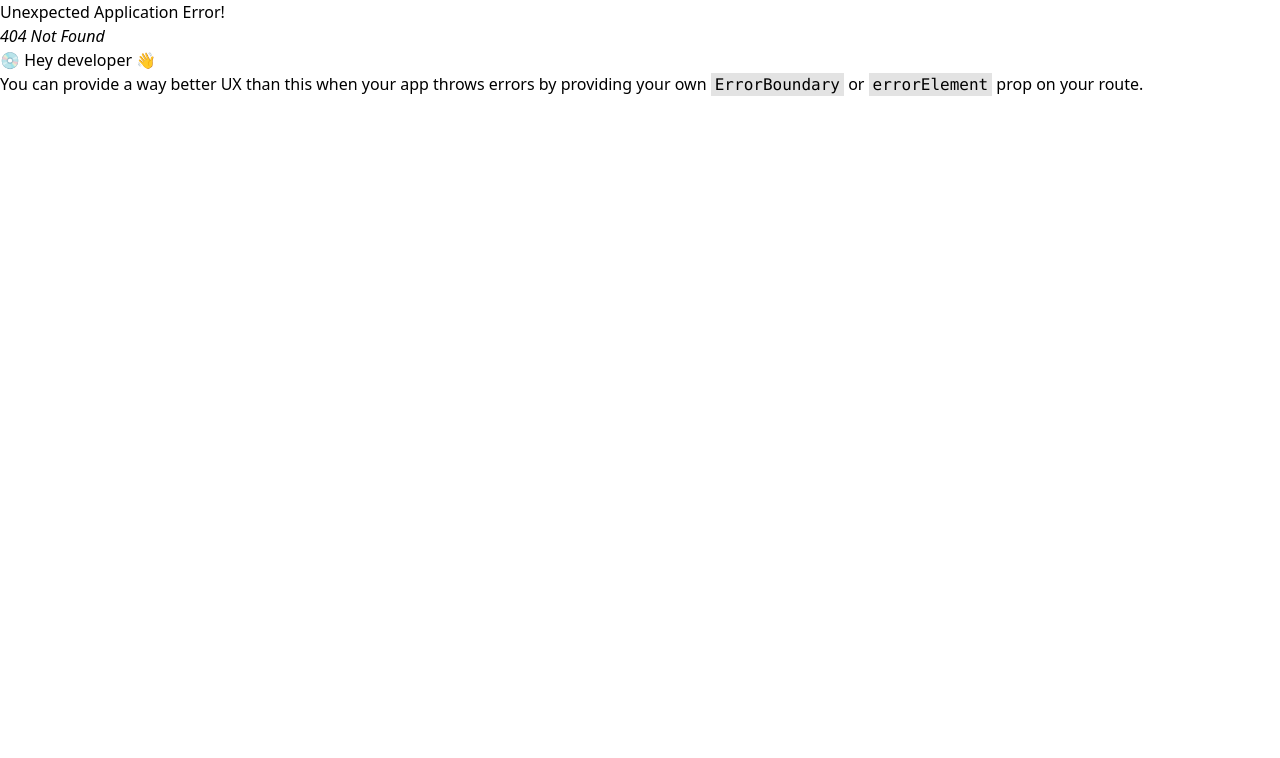
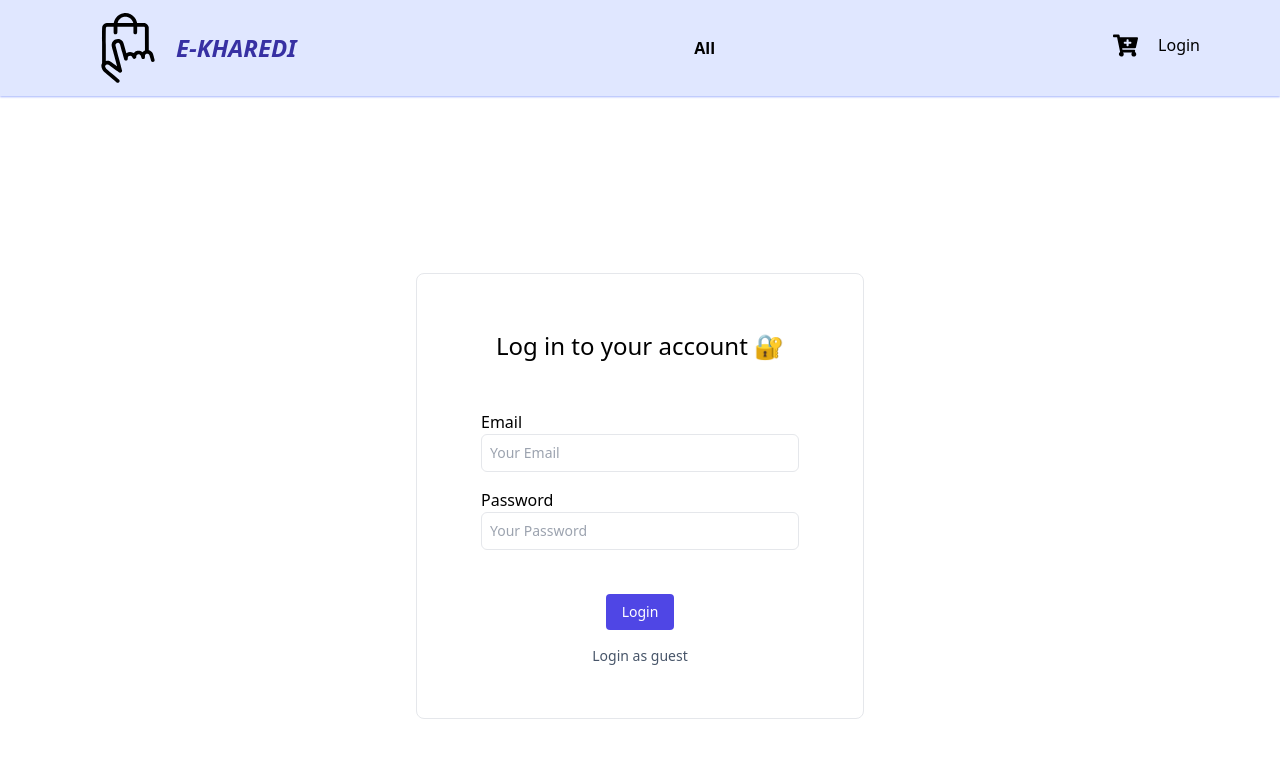
Before and after one commit to amarphule/e-kharedi, a React (Create React App) app: page /login in a window 1280 px wide. Before the commit this address had no page. Shown: the top 758 px of the page. Built offline with nearby package versions, Linux system fonts and the light colour scheme; no server answers.

Commit message:
feat: page not found

```diff
--- a/src/components/Header/Header.js
+++ b/src/components/Header/Header.js
@@ -59,7 +59,9 @@ const Header = () => {
           </button>
         </Link>
 
-        <div className="ml-5">Login</div>
+        <div className="ml-5">
+          <Link to="/login">Login</Link>
+        </div>
       </div>
     </div>
   );
--- a/src/index.js
+++ b/src/index.js
@@ -7,8 +7,10 @@ import { Provider } from "react-redux";
 import store from "./Store/Store";
 
 import { RouterProvider, createBrowserRouter } from "react-router-dom";
-import { Cart } from "./components/Cart/Cart";
-import Home from "./components/Home/Home";
+import { Cart } from "./pages/Cart/Cart";
+import Home from "./pages/Home/Home";
+import Login from "./pages/Login/Login";
+import PageNotFound from "./pages/PageNotFound/PageNotFound";
 
 const router = createBrowserRouter([
   {
@@ -18,6 +20,7 @@ const router = createBrowserRouter([
         <App />
       </Provider>
     ),
+    errorElement: <PageNotFound />,
     children: [
       {
         path: "/",
@@ -31,6 +34,10 @@ const router = createBrowserRouter([
         path: "/cart",
         element: <Cart />,
       },
+      {
+        path: "/login",
+        element: <Login />,
+      },
     ],
   },
 ]);
--- a/src/components/Cart/Cart.js
+++ b/src/pages/Cart/Cart.js
@@ -1,5 +1,5 @@
 import React, { useEffect } from "react";
-import CartCard from "../Card/CartCard";
+import CartCard from "../../components/Card/CartCard";
 import { useDispatch, useSelector } from "react-redux";
 import { Link } from "react-router-dom";
 import { removeAll, totalCartPriceAndQuantity } from "../../slices/cartSlice";
--- a/src/components/Home/Home.js
+++ b/src/pages/Home/Home.js
@@ -1,9 +1,9 @@
 import React, { useEffect } from "react";
-import Card from "../Card/Card";
+import Card from "../../components/Card/Card";
 import { useDispatch, useSelector } from "react-redux";
 import { fetchProducts } from "../../slices/productsSlice";
-import Shimmer from "../Card/Shimmer";
-import SearchProduct from "../Search/SearchProduct";
+import Shimmer from "../../components/Card/Shimmer";
+import SearchProduct from "../../components/Search/SearchProduct";
 
 const Home = () => {
   const { products, isLoading, error } = useSelector((store) => store.products);
--- /dev/null
+++ b/src/pages/Login/Login.js
@@ -0,0 +1,48 @@
+import React from "react";
+
+const Login = () => {
+  const handleSubmit = (e) => {
+    e.preventDefault();
+  };
+  return (
+    <div className="h-screen flex bg-gray-bg1">
+      <div className="w-full max-w-md m-auto bg-white rounded-lg border border-primaryBorder shadow-default py-10 px-16">
+        <h1 className="text-2xl font-medium text-primary mt-4 mb-12 text-center">
+          Log in to your account 🔐
+        </h1>
+
+        <form onSubmit={handleSubmit}>
+          <div>
+            <label htmlFor="email">Email</label>
+            <input
+              type="email"
+              className="w-full p-2 text-primary border rounded-md outline-none text-sm transition duration-150 ease-in-out mb-4"
+              id="email"
+              placeholder="Your Email"
+            />
+          </div>
+          <div>
+            <label htmlFor="password">Password</label>
+            <input
+              type="password"
+              className="w-full p-2 text-primary border rounded-md outline-none text-sm transition duration-150 ease-in-out mb-4"
+              id="password"
+              placeholder="Your Password"
+            />
+          </div>
+
+          <div className="flex flex-col justify-center items-center mt-6">
+            <button className="bg-indigo-600 py-2 px-4 my-1 text-sm text-white rounded hover:bg-indigo-950">
+              Login
+            </button>
+            <button className="border-indigo-600 py-2 px-4 my-1 text-sm text-slate-600 rounded hover:bg-indigo-950 hover:text-slate-300">
+              Login as guest
+            </button>
+          </div>
+        </form>
+      </div>
+    </div>
+  );
+};
+
+export default Login;
--- /dev/null
+++ b/src/pages/PageNotFound/PageNotFound.js
@@ -0,0 +1,33 @@
+import React from "react";
+import { Link, useRouteError } from "react-router-dom";
+
+const PageNotFound = () => {
+  const { statusText, error } = useRouteError();
+  return (
+    <div className="flex items-center justify-center h-screen">
+      <div className="bg-white">
+        <div className="flex flex-col items-center">
+          <h1 className="font-bold text-3xl text-blue-600 lg:text-6xl">404</h1>
+
+          <h6 className="mb-2 text-2xl font-bold text-center text-gray-800 md:text-3xl">
+            <span className="text-red-500">Oops!</span> Page {statusText}
+          </h6>
+          <p className="mb-2 text-center text-gray-500">{error.message}</p>
+
+          <p className="mb-4 text-center text-gray-500 md:text-lg">
+            The page you’re looking for doesn’t exist.
+          </p>
+
+          <Link
+            to="/"
+            className="px-5 py-2 rounded-md text-blue-100 bg-blue-600 hover:bg-blue-700"
+          >
+            Go home
+          </Link>
+        </div>
+      </div>
+    </div>
+  );
+};
+
+export default PageNotFound;
```
Also changed, not shown: src/components/Context/AuthContext.js (added, +12 -0 lines).
